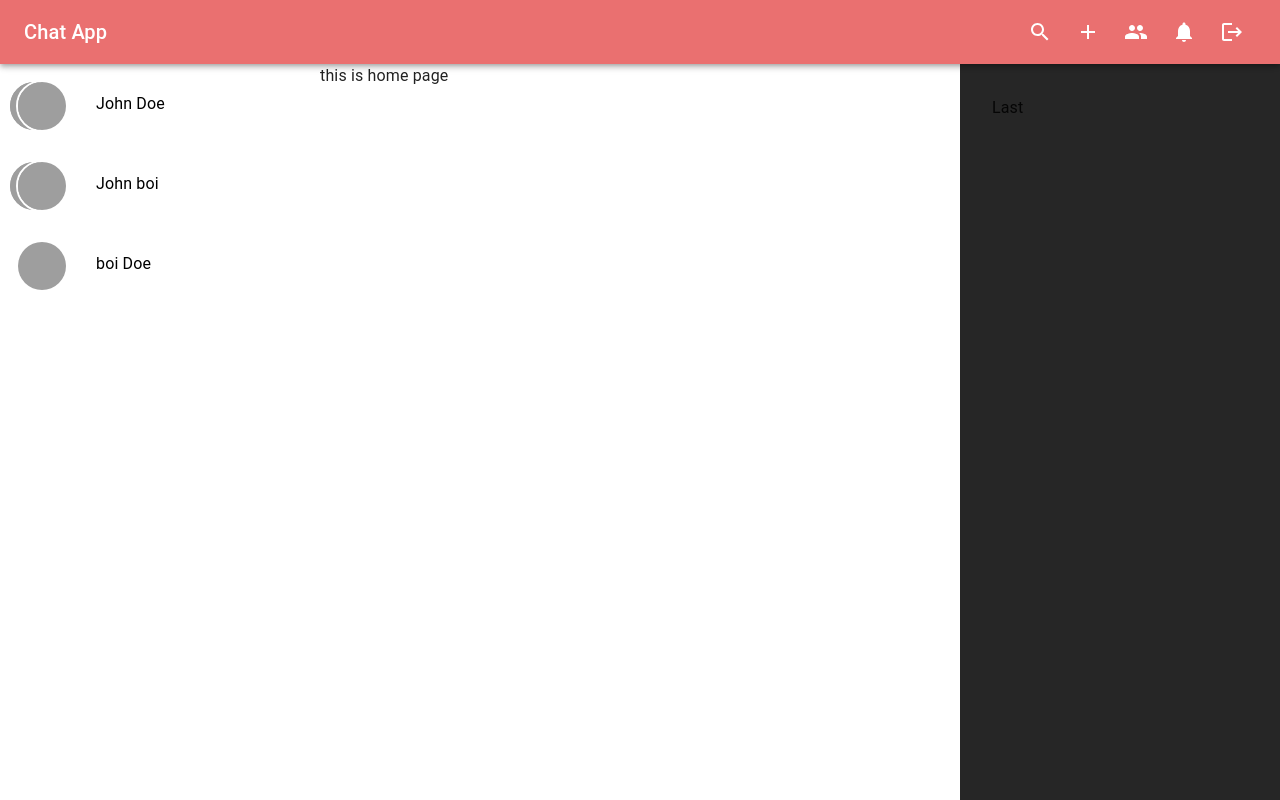
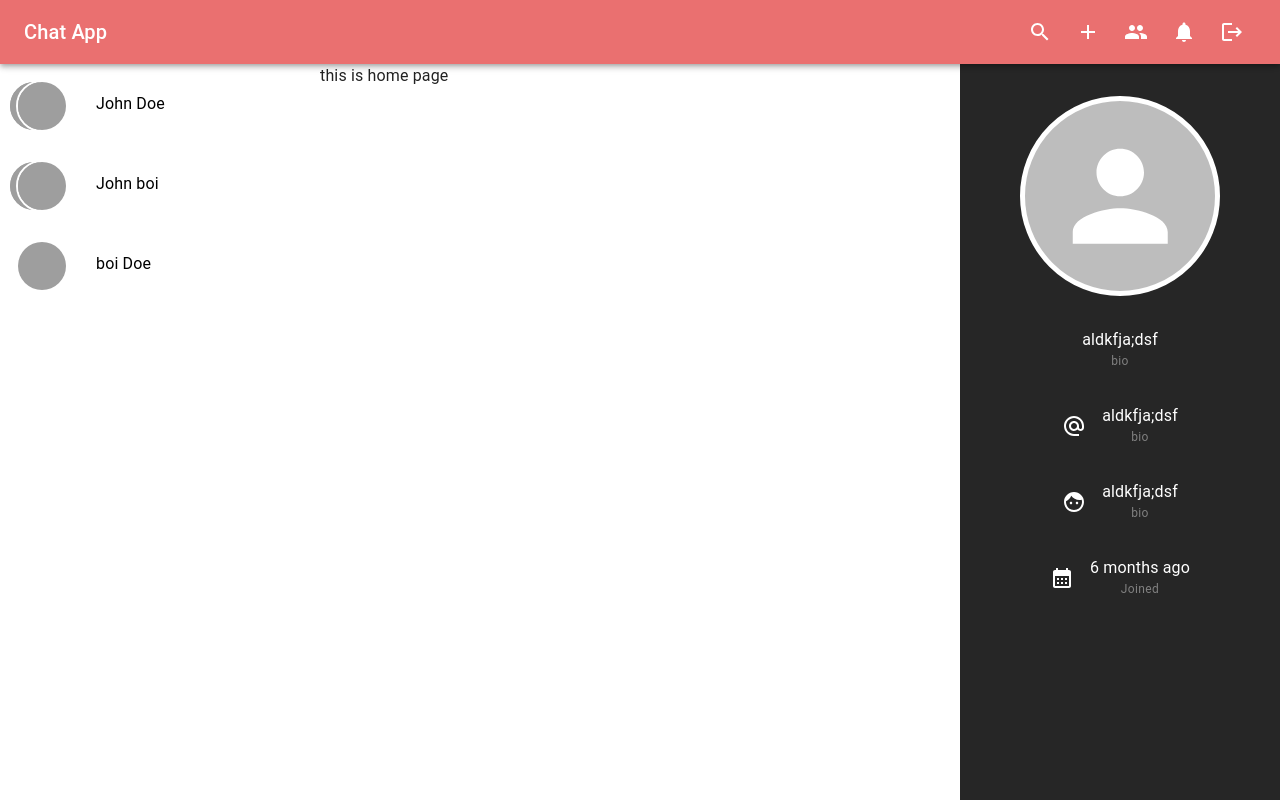
Before and after one commit to Devilcoder2/RealTime-Chat-App, a React (Vite) app in the folder client/: page / in a window 1280 px wide. Built offline with nearby package versions, Linux system fonts and the light colour scheme; grey boxes are pictures that could not be loaded.

Commit message:
Implemented the UI of profile section

```diff
--- a/client/src/components/layout/AppLayout.jsx
+++ b/client/src/components/layout/AppLayout.jsx
@@ -4,6 +4,7 @@
 import ChatList from "../specific/ChatList";
 import { sampleChats } from "../../constants/sampleData";
 import { useParams } from "react-router-dom";
+import Profile from "../specific/Profile";
 
 const AppLayout = () => (WrappedComponent) => {
   return (props) => {
@@ -48,7 +49,7 @@
               bgcolor: "rgba(0,0,0,0.85)",
             }}
           >
-            Last
+            <Profile />
           </Grid>
         </Grid>
       </>
--- /dev/null
+++ b/client/src/components/specific/Profile.jsx
@@ -0,0 +1,58 @@
+import { Stack, Avatar, Typography } from "@mui/material";
+import {
+  Face as FaceIcon,
+  AlternateEmail as UserNameIcon,
+  CalendarMonth as CalendarIcon,
+} from "@mui/icons-material";
+import moment from "moment";
+
+const Profile = () => {
+  return (
+    <Stack spacing={"2rem"} direction={"column"} alignItems={"center"}>
+      <Avatar
+        sx={{
+          width: 200,
+          height: 200,
+          objectFit: "contain",
+          marginBottom: "1rem",
+          border: "5px solid white",
+        }}
+      />
+      <ProfileCard heading={"bio"} text={"aldkfja;dsf"} />
+      <ProfileCard
+        heading={"bio"}
+        text={"aldkfja;dsf"}
+        Icon={<UserNameIcon />}
+      />
+      <ProfileCard heading={"bio"} text={"aldkfja;dsf"} Icon={<FaceIcon />} />
+      <ProfileCard
+        heading={"Joined"}
+        text={moment("2023-11-04T18:30:00.000Z").fromNow()}
+        Icon={<CalendarIcon />}
+      />
+    </Stack>
+  );
+};
+
+const ProfileCard = ({ text, Icon, heading }) => {
+  return (
+    <Stack
+      direction={"row"}
+      alignItems={"center"}
+      spacing={"1rem"}
+      color={"white"}
+      textAlign={"center"}
+    >
+      {Icon && Icon}
+
+      <Stack>
+        <Typography variant="body1">{text}</Typography>
+        <Typography color="gray" variant="caption">
+          {heading}
+        </Typography>
+      </Stack>
+    </Stack>
+  );
+};
+
+export default Profile;
```
